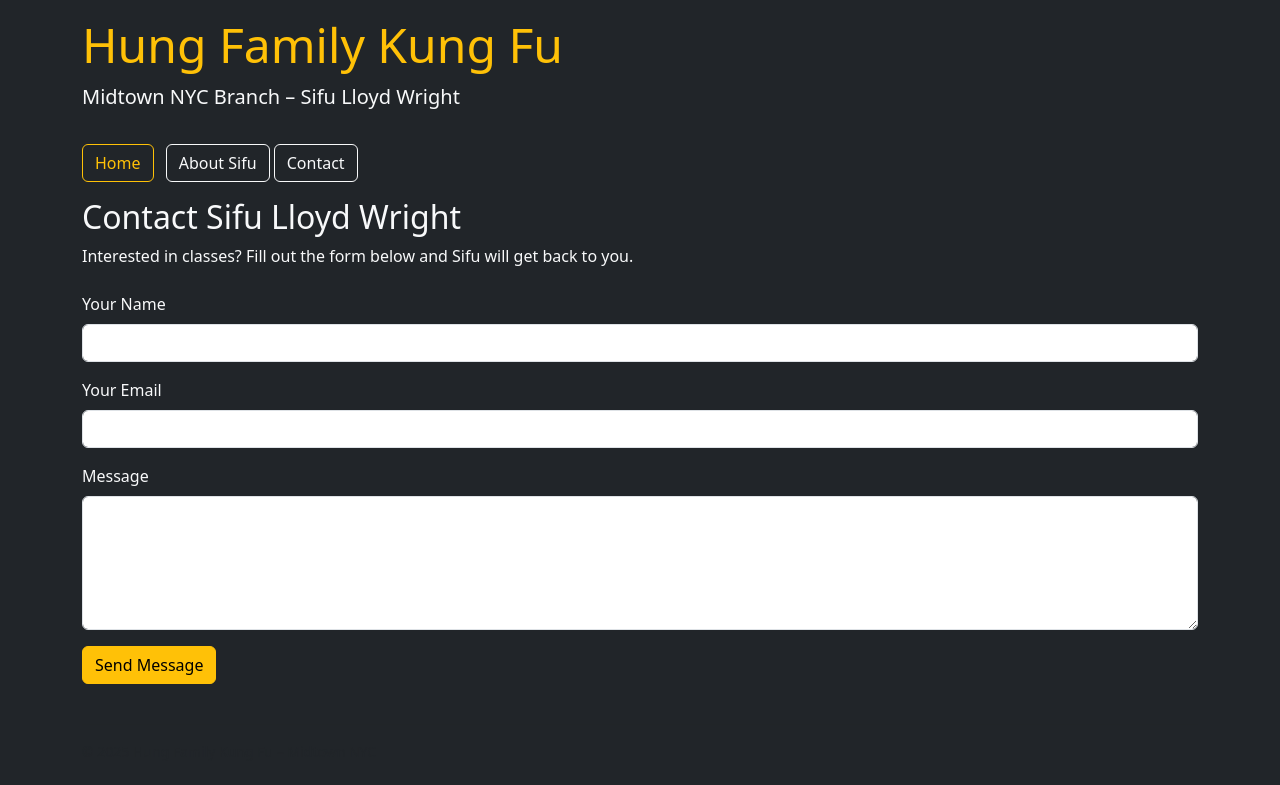
After one commit to izzydoesit/kung_fu_site, a Django app: page /contact/ in a window 1280 px wide. The commit adds this page. Shown: the top 785 px of the page. Run offline with Django 5.2, Linux system fonts and the light colour scheme.

Commit message:
Add contact template w/ link, contact method to views, url path

```diff
--- /dev/null
+++ b/core/templates/contact.html
@@ -0,0 +1,26 @@
+{% extends "core/base.html" %}
+
+{% block title %}
+Contact | Hung Family Kung Fu
+{% endblock %}
+
+{% block content %}
+  <h2 class="text-light">Contact Sifu Lloyd Wright</h2>
+  <p>Interested in classes? Fill out the form below and Sifu will get back to you.</p>
+
+  <form action="https://formspree.io/f/YOUR_FORM_ID" method="POST" class="mt-4">
+    <div class="mb-3">
+      <label for="name" class="form-label">Your Name</label>
+      <input type="text" name="name" id="name" class="form-control" required />
+    </div>
+    <div class="mb-3">
+      <label for="email" class="form-label">Your Email</label>
+      <input type="email" name="email" id="email" class="form-control" required />
+    </div>
+    <div class="mb-3">
+      <label for="message" class="form-label">Message</label>
+      <textarea name="message" id="message" rows="5" class="form-control" required></textarea>
+    </div>
+    <button type="submit" class="btn btn-warning">Send Message</button>
+  </form>
+{% endblock %}
--- a/core/templates/core/base.html
+++ b/core/templates/core/base.html
@@ -19,6 +19,7 @@
 		<nav class="container pb-3">
 			<a href="/" class="btn btn-outline-warning me-2">Home</a>
 			<a href="/about/" class="btn btn-outline-light">About Sifu</a>
+			<a href="/contact/" class="btn btn-outline-light">Contact</a>
 		</nav>
 
 		<main class="container">{% block content %}{% endblock %}</main>
--- a/core/urls.py
+++ b/core/urls.py
@@ -1,8 +1,9 @@
 from django.urls import path
 
-from .views import about_view, home_view
+from .views import about_view, contact_view, home_view
 
 urlpatterns = [
     path("", home_view, name="home"),
     path("about/", about_view, name="about"),
+    path("contact/", contact_view, name="contact"),
 ]
--- a/core/views.py
+++ b/core/views.py
@@ -8,3 +8,7 @@ def home_view(request):
 
 def about_view(request):
     return render(request, "about.html")
+
+
+def contact_view(request):
+    return render(request, "contact.html")
```
